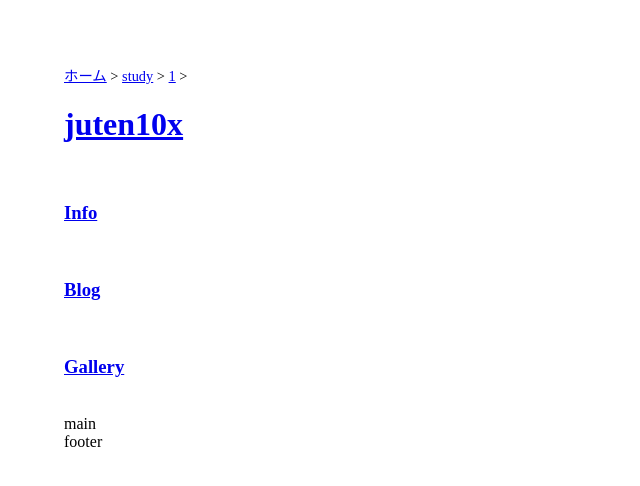
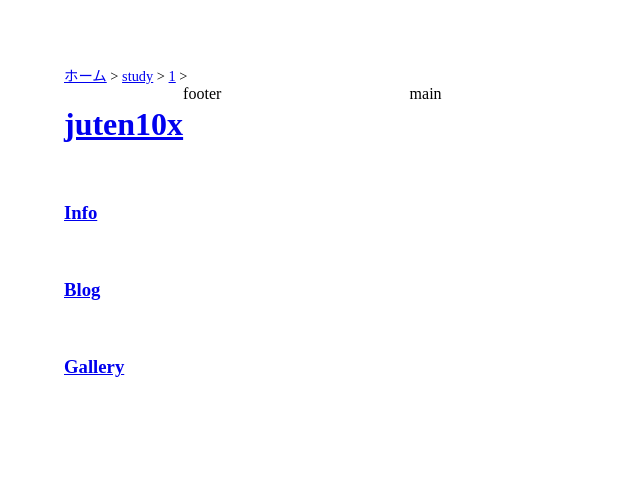
Before and after one commit to juten10x/juten10x.github.io, a Jekyll site: the page study/1/menu.html, which Jekyll copies as it is, in a window 1280 px wide. Shown: the top 486 px of the page, without its empty margins (0-640 px from the left). Built offline with Jekyll 4.4.1, drawn with Linux system fonts in a browser that asks for light colours.

Commit message:
+-, (fix)

```diff
--- a/study/1/menu.html
+++ b/study/1/menu.html
@@ -4,7 +4,7 @@
 <meta charset="UTF-8">
 <title>menu</title>
 <meta name="viewport" content="width=device-width, initial-scale=1">
-<link rel="stylesheet" href="style.css">
+<link rel="stylesheet" href="menu.css">
 </head>
 <body>
 
```
Also changed, not shown: study/1/menu.css (renamed from study/1/style_.css).
